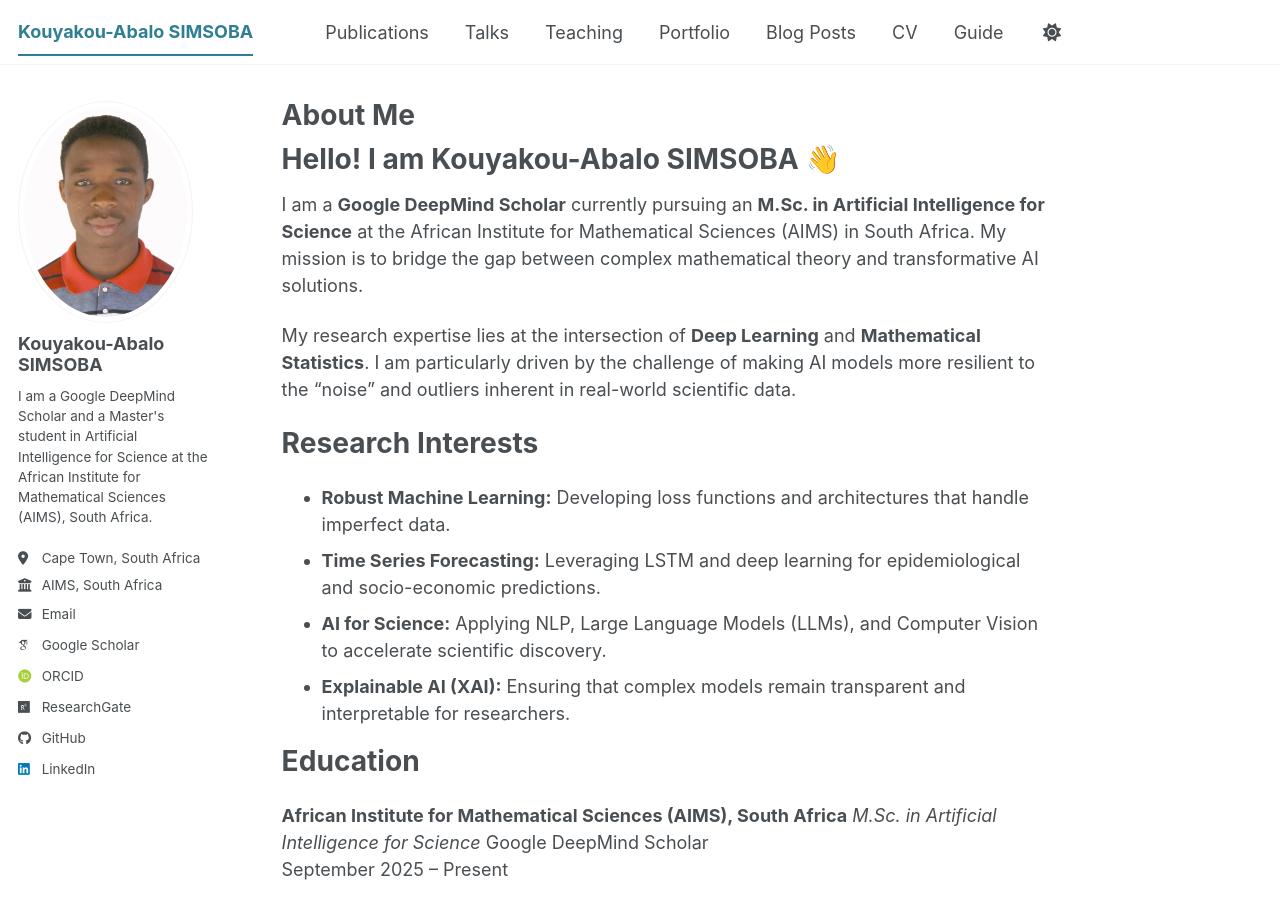
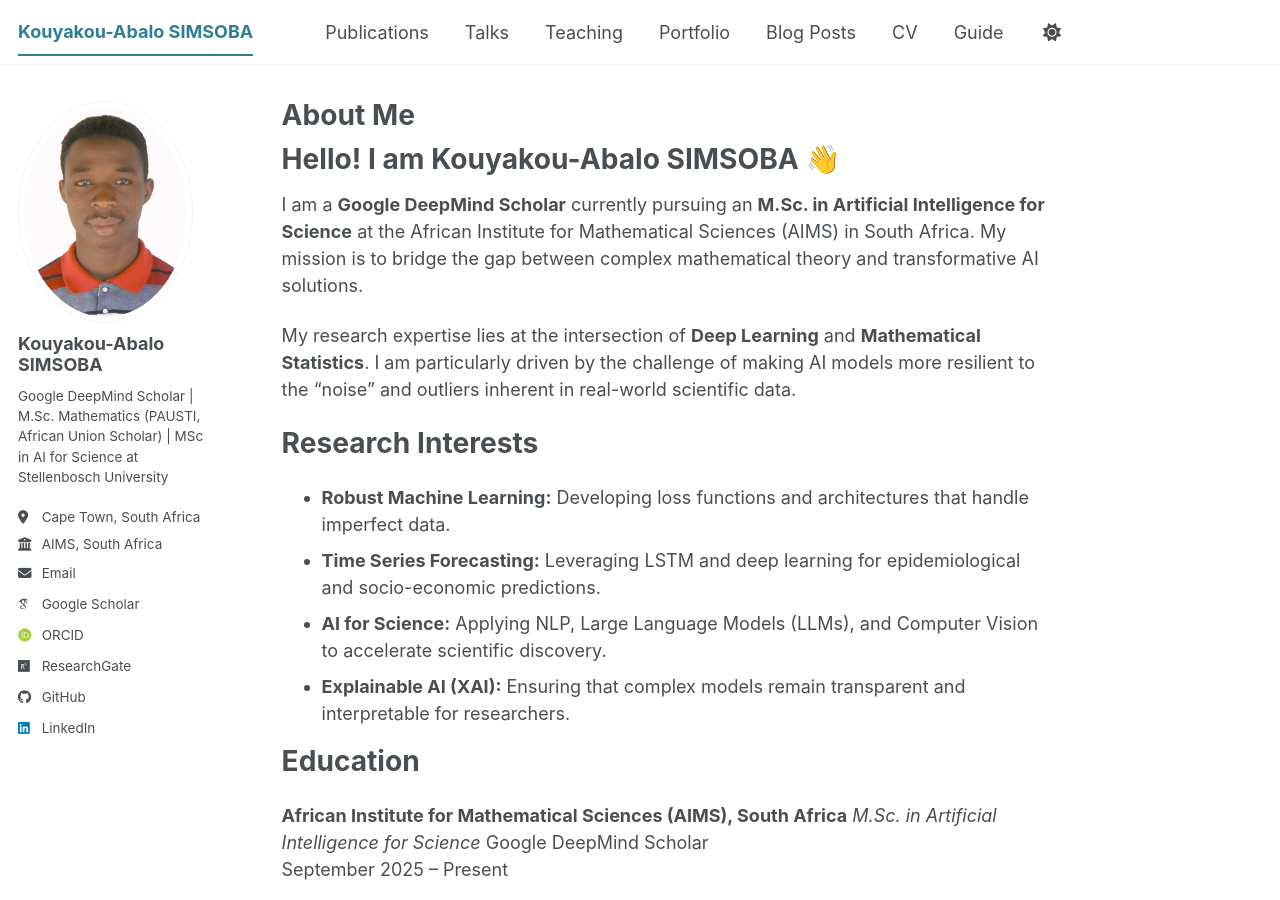
Before and after one commit to simsoba-research/simsoba-research.github.io, a Jekyll site: the page built from _pages/about.md, in a window 1280 px wide and 900 px high. Built offline with Jekyll 4.4.1, drawn with Linux system fonts in a browser that asks for light colours; some web fonts are replaced; a script bundle is joined from its source files by our own code; library files that are not in the unit come from our copies.

Commit message:
Update _config.yml

```diff
--- a/_config.yml
+++ b/_config.yml
@@ -15,7 +15,7 @@ author:
   avatar                : "profile.png"
   name                  : "Kouyakou-Abalo SIMSOBA"
   bio: |
-    I am a Google DeepMind Scholar and a Master's student in Artificial Intelligence for Science at the African Institute for Mathematical Sciences (AIMS), South Africa.
+    Google DeepMind Scholar | M.Sc. Mathematics (PAUSTI, African Union Scholar) | MSc in  AI for Science at Stellenbosch University
   location              : "Cape Town, South Africa"
   employer: |
     AIMS, South Africa
```
